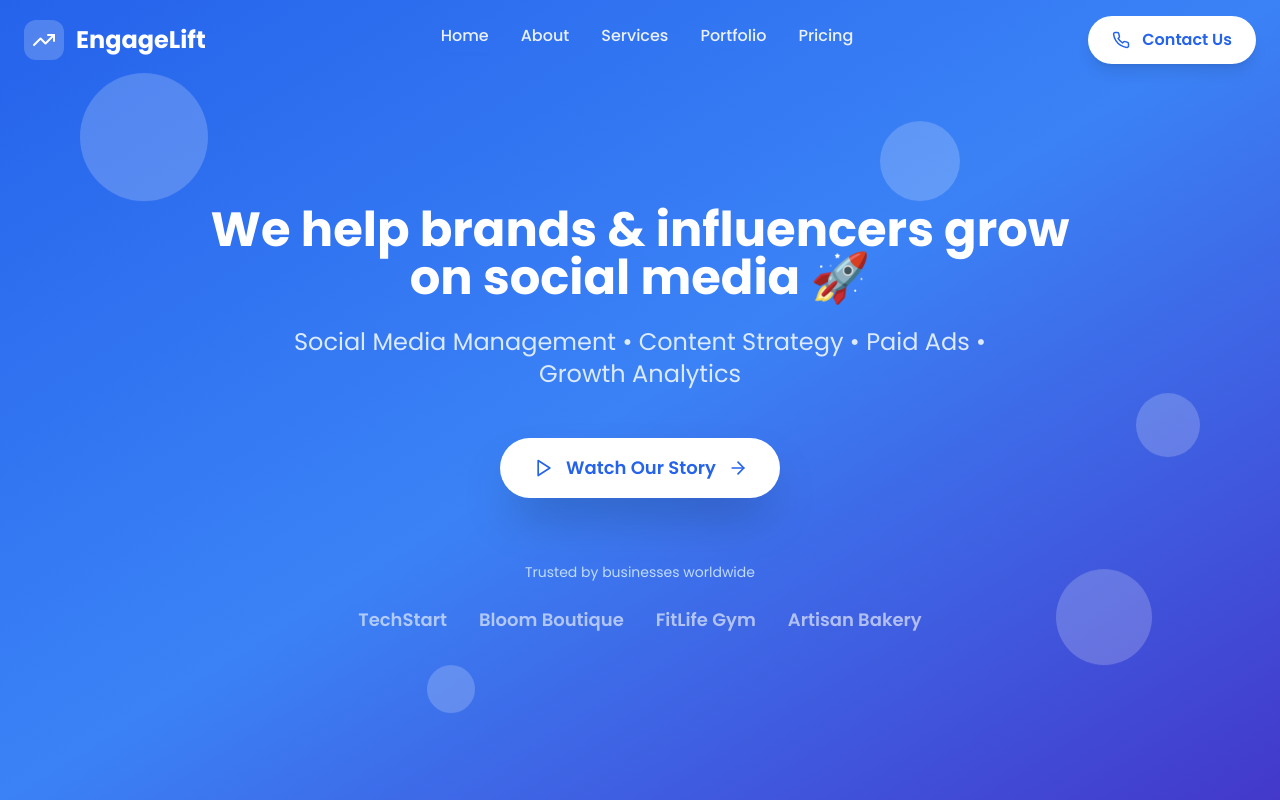
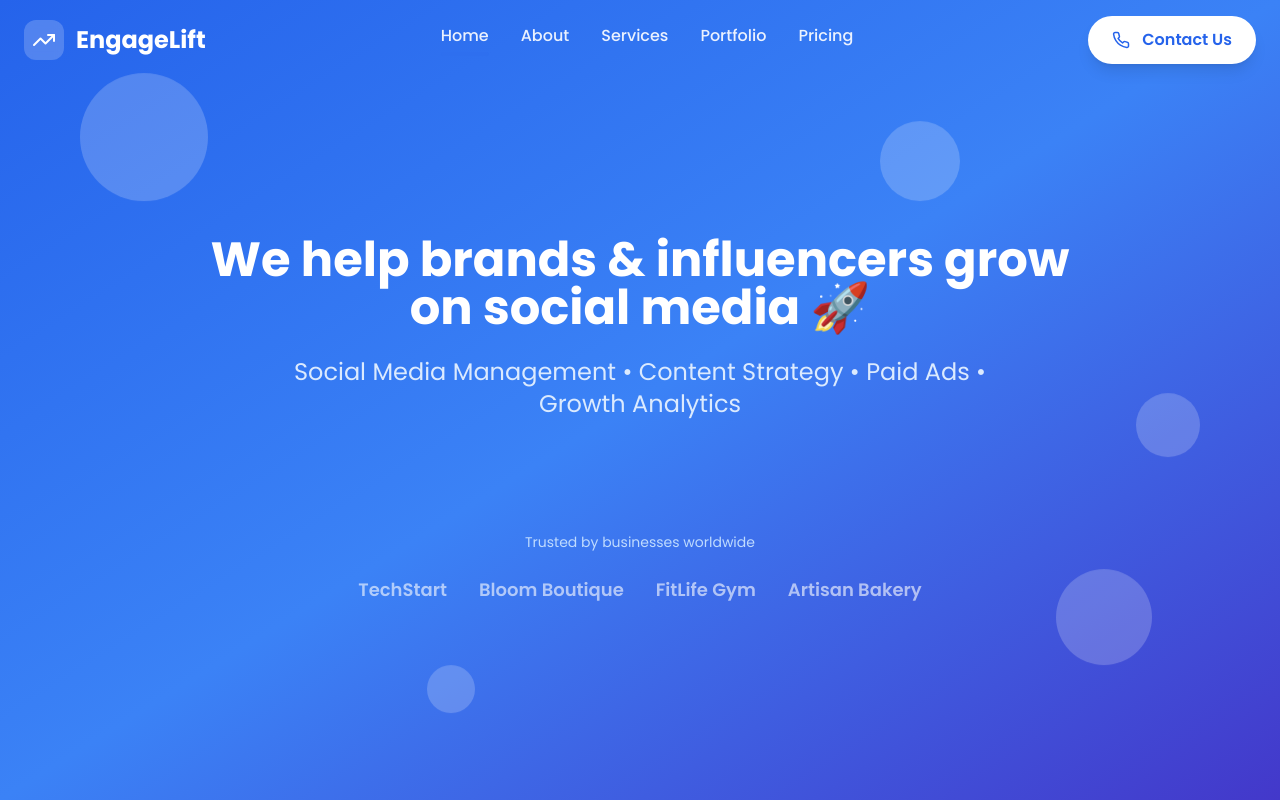
Before and after one commit to milan3110/EngageLift, a React (Vite) app: page / in a window 1280 px wide. Shown: the top 800 px of the page. Built offline with nearby package versions, Linux system fonts and the light colour scheme.

Commit message:
- Fixed bugs

```diff
--- a/src/components/Hero.tsx
+++ b/src/components/Hero.tsx
@@ -54,14 +54,14 @@ const Hero = () => {
           </p>
 
           <div className="flex flex-col sm:flex-row gap-6 justify-center items-center animate-fade-in-up animation-delay-400">
-            <button onClick={() => {
+            {/* <button onClick={() => {
               window.location.href = '';
             }} className="group bg-white text-blue-600 px-8 py-4 rounded-full text-lg font-semibold
                              hover:bg-blue-50 transition-all duration-300 transform hover:scale-105
                              shadow-2xl hover:shadow-3xl flex items-center gap-3 hover-glow flex items-center gap-3">
               <Play className="w-5 h-5 ml-0.5" /> Watch Our Story
               <ArrowRight className="w-5 h-5 group-hover:translate-x-1 transition-transform duration-300" />
-            </button>
+            </button> */}
 
             {/* <button className="group flex items-center gap-3 text-white font-semibold hover:text-blue-200 transition-all duration-300">
               <div className="w-12 h-12 bg-white/20 backdrop-blur-sm rounded-full flex items-center justify-center group-hover:bg-white/30 transition-all duration-300">
```
Also changed, not shown: 1 other file (tests, documents, lock files or other folders).
